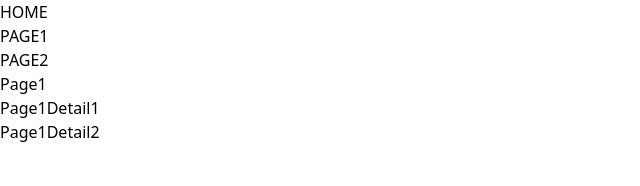
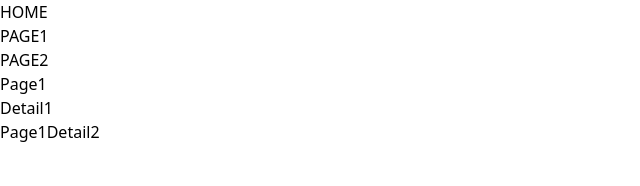
Before and after one commit to yuta925/typescript-, a React (Create React App) app: page /page1 in a window 1280 px wide. Shown: the top 186 px of the page, without its empty margins (0-640 px from the left). Built offline with nearby package versions, Linux system fonts and the light colour scheme.

Commit message:
navigate関数でページ遷移

```diff
--- a/src/pages/Page1.tsx
+++ b/src/pages/Page1.tsx
@@ -1,13 +1,15 @@
 import { Link, useNavigate } from "react-router-dom";
 
 export const Page1 = () => {
-  const arr = ["hoge", "fuga", "piyo"];
+  // const arr = ["hoge", "fuga", "piyo"];
+  const navigate = useNavigate();
   return (
     <div>
       <h1>Page1</h1>
-      <Link to="/page1/detail1" state={arr}>
+      <button onClick={() => navigate("/page1/detail1")}>Detail1</button>
+      {/* <Link to="/page1/detail1" state={arr}>
         Page1Detail1
-      </Link>
+      </Link> */}
       <br />
       <Link to="/page1/detail2">Page1Detail2</Link>
     </div>
```
